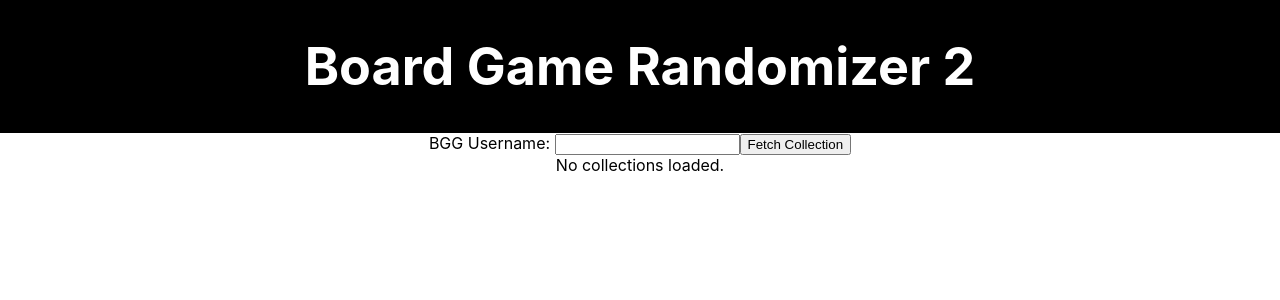
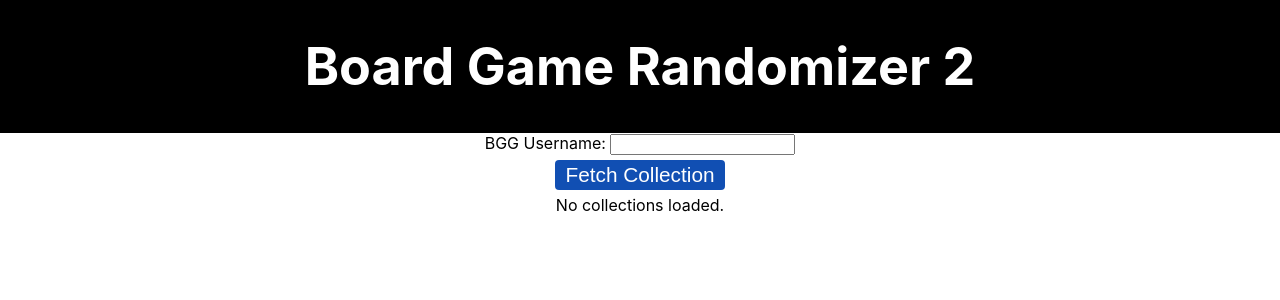
Before and after one commit to jlrhe/BGR2, a React (Create React App) app: page / in a window 1280 px wide. Shown: the top 300 px of the page. Built offline with nearby package versions, Linux system fonts and the light colour scheme.

Commit message:
fetchButton styling

```diff
--- a/src/components/input-textfield.component.jsx
+++ b/src/components/input-textfield.component.jsx
@@ -24,7 +24,10 @@
         value={inputfield}
         onChange={handleFieldChange}
       />
-      <button type="submit">Fetch Collection</button>
+      <br />
+      <button className="fetchButton" type="submit">
+        Fetch Collection
+      </button>
     </form>
   );
 };
--- a/src/components/input-textfield.styles.css
+++ b/src/components/input-textfield.styles.css
@@ -0,0 +1,9 @@
+.fetchButton {
+  background-color: rgb(17, 79, 179);
+  color: white;
+  font-size: 1.3em;
+  margin: 5px;
+  padding: 3px 10px;
+  border: none;
+  border-radius: 4px;
+}
```
